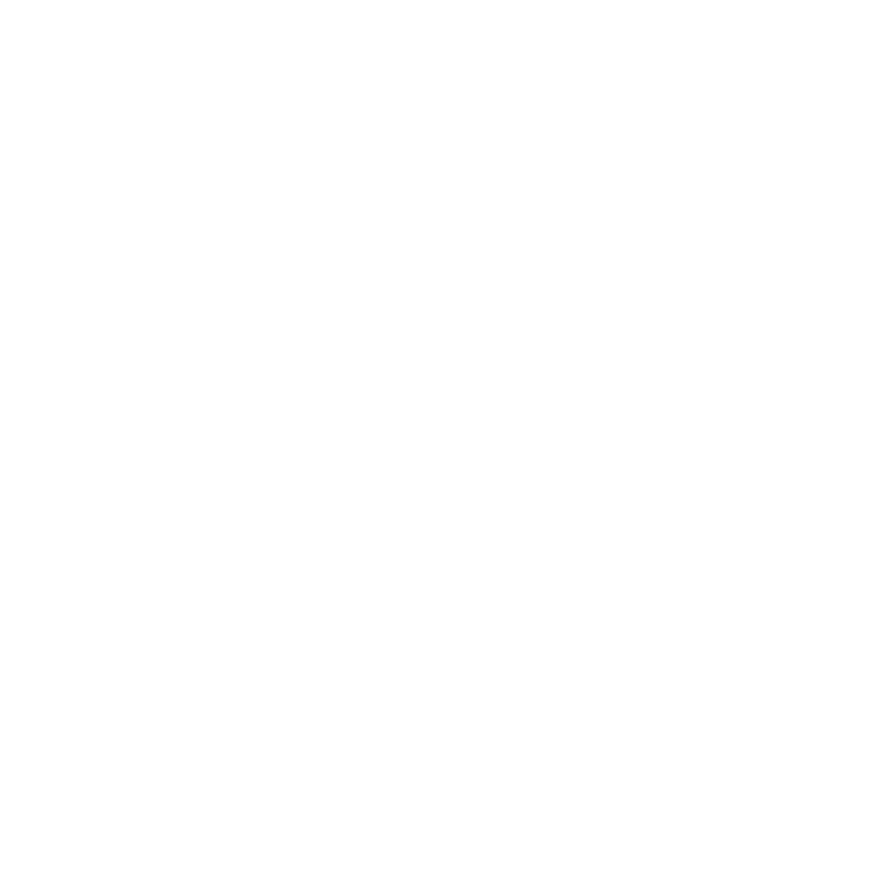
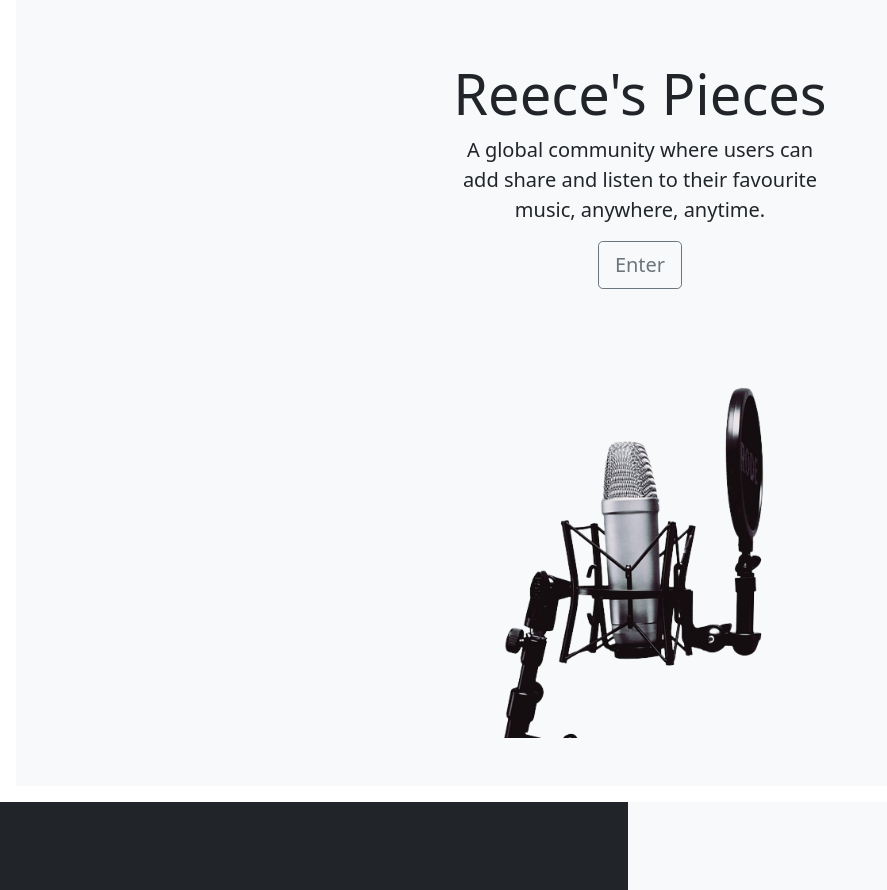
Before and after one commit to eheath30/music-card-site, a React (Create React App) app: page / in a window 1280 px wide. Shown: the part 160-1050 px from the top of the page, without its empty margins (0-887 px from the left). Before the commit the page ends 800 px from the top, so only its background shows below. Built offline with nearby package versions, Linux system fonts and the light colour scheme; the HTML template or start-up script is replaced by a standard one.

Commit message:
index page

```diff
--- a/src/components/SongCard.js
+++ b/src/components/SongCard.js
@@ -19,7 +19,7 @@
       const response = await axios.get(url);
       setLyrics(response.data.lyrics);
 
-      console.log(response.data.lyrics);
+      // console.log(response.data.lyrics);
     } catch (error) {
       console.error(error);
       setLyrics("Loading Error :(!");
@@ -27,7 +27,7 @@
   }
 
   async function handleClick(e) {
-    console.log("FETCHING LYRICS!");
+    // console.log("FETCHING LYRICS!");
     setShow(true);
     await getLyrics();
   }
@@ -49,7 +49,7 @@
           className="album-photo mx-auto mb-3 shadow"
         />
       </button>
-      {console.log(yturl, "This is the yturl in the songcard!")}
+      {/* {console.log(yturl, "This is the yturl in the songcard!")} */}
       <Modal
         songLyrics={lyrics}
         setLyrics={setLyrics}
--- a/src/pages/IndexPage/index.js
+++ b/src/pages/IndexPage/index.js
@@ -1,7 +1,48 @@
-import React from 'react';
+import React, {useContext} from "react";
+import '../../App.css'
+import musicImgHero from './music.png'
+import { ArtistContext } from '../../ArtistContext';
 
 const IndexPage = () => {
-    return <h1>I am the index page!</h1>
-}
+  const [artist, setArtist] = useContext(ArtistContext);
+  console.log(artist);
+  return (
+    <div>
+      <div className="position-relative overflow-hidden p-3 p-md-5 m-md-3 text-center bg-light">
+        <div className="col-md-5 p-lg-5 mx-auto my-5">
+          <h1 className="display-4 font-weight-normal">Reece's Pieces</h1>
+          <p className="lead font-weight-normal">
+            A global community where users can add share and listen to their favourite music, anywhere, anytime.
+          </p>
+          <a className="btn btn-lg btn-outline-secondary" href="/artists">
+            Enter
+          </a>
+        </div>
+        <img className="img-responsive w-25 mx-auto" src={musicImgHero} alt="music" />
+        <div className="product-device box-shadow d-none d-md-block"></div>
+        <div className="product-device product-device-2 box-shadow d-none d-md-block"></div>
+      </div>
+
+      <div className="d-md-flex flex-md-equal w-100 my-md-3 pl-md-3 row">
+        <div className="bg-dark mr-md-3 pt-3 px-3 pt-md-5 px-md-5 text-center text-white overflow-hidden col">
+          <div className="my-3 py-3">
+            <h2 className="display-5">{artist[0].name}</h2>
+            <p className="lead">{artist[0].description}</p>
+          </div>
+          <img className="img-responsive w-75 mx-auto pb-5" src={artist[0].artistimage} alt={artist[0].name} />
+        </div>
+
+
+        <div className="bg-light mr-md-3 pt-3 px-3 pt-md-5 px-md-5 text-center overflow-hidden col">
+          <div className="my-3 p-3 ">
+            <h2 className="display-5">{artist[2].name}</h2>
+            <p className="lead">{artist[2].description}</p>
+          </div>
+          <img className="img-responsive w-75 mx-auto pb-5" src={artist[2].artistimage} alt={artist[0].name} />
+        </div>
+      </div>
+    </div>
+  );
+};
 
 export default IndexPage;
```
Also changed, not shown: src/components/modal/Modal.js (+0 -34 lines), src/pages/IndexPage/music.png (added).
